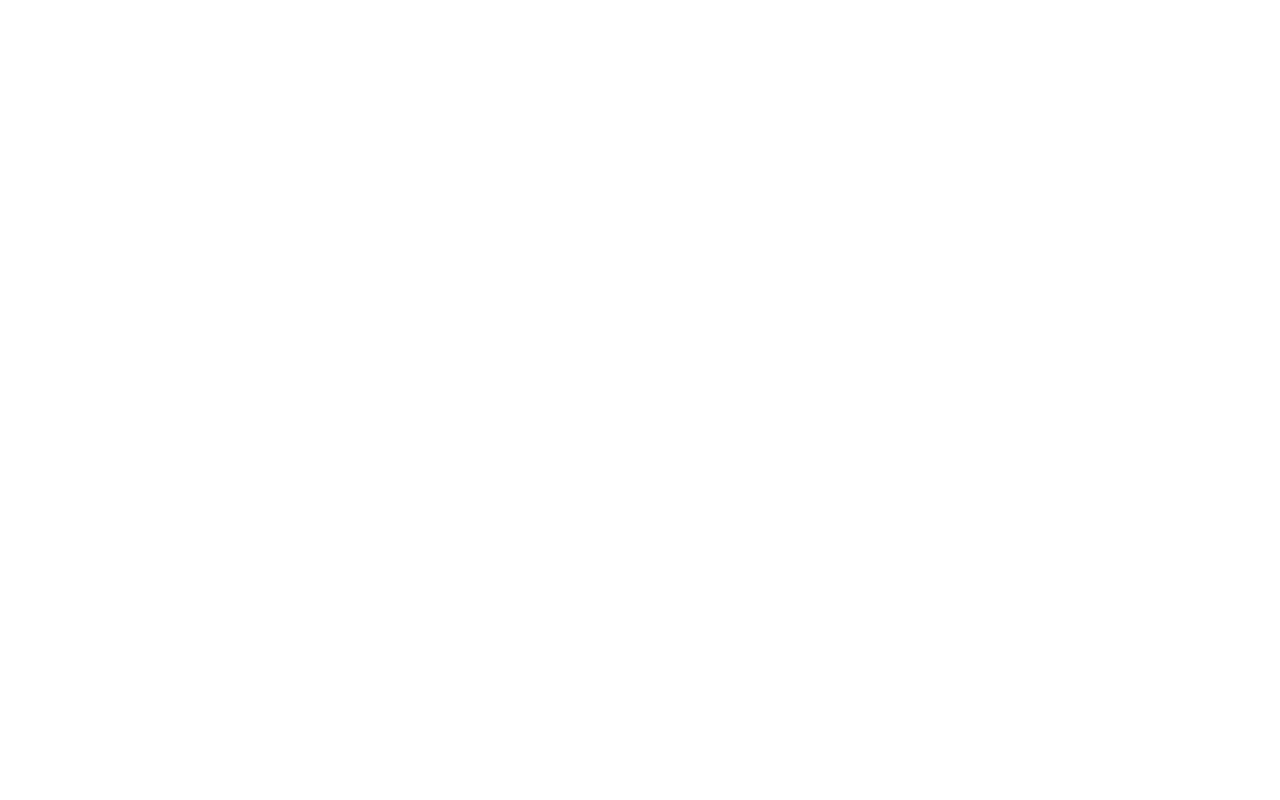
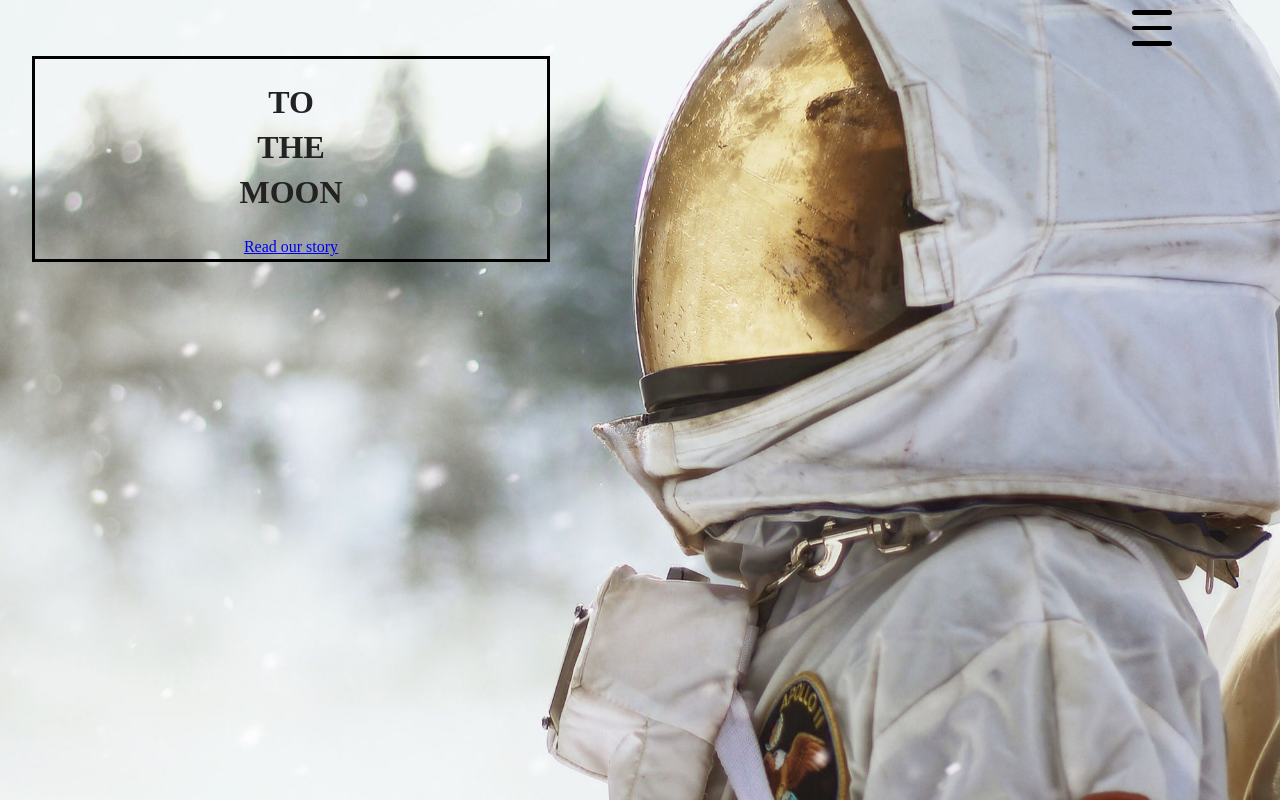
Before and after one commit to alexander-rusiecki/space-ventures, a website built with Parcel: page index.html in a window 1280 px wide. Built offline with nearby package versions, Linux system fonts and the light colour scheme.

Commit message:
add some styling and start page content

```diff
--- a/index.html
+++ b/index.html
@@ -14,6 +14,75 @@
 </head>
 
 <body>
+  <header>
+    <section class="hamburger-menu">
+      <div>
+        <span></span>
+        <span></span>
+        <span></span>
+      </div>
+    </section>
+    <section class="sr-only">
+      <nav>
+        <ul>
+          <li>
+            <a href="#">OUR STORY</a>
+          </li>
+          <li>
+            <a href="#">SPACE VENTURES</a>
+          </li>
+          <li>
+            <a href="#">ABOUT MAJOR TOM</a>
+          </li>
+        </ul>
+      </nav>
+    </section>
+    <section class="hero-text">
+      <h1>TO <br>
+
+        THE <br> MOON</h1>
+      <a href="#">Read our story</a>
+    </section>
+  </header>
+  <!-- <main>
+    <section>
+      <article>
+        <h1>space ventures</h1>
+      </article>
+      <article>
+        <h2>Ground Control to Major Tom
+        </h2>
+        <p>Ground Control to Major Tom. Take your protein pills and put your helmet on. Ground Control to Major Tom
+          (ten, nine, eight, seven, six). Commencing countdown, engines on (five, four, three). Check ignition and may
+          God's love be with you (two, one, liftoff). This is Ground Control to Major Tom.
+          You've really made the grade. And the papers want to know whose shirts you wear. Now it's time to leave the
+          capsule if you dare. This is Major Tom to Ground Control. I'm stepping through the door.</p>
+        <blockquote>And I'm floating in a most peculiar way. And the stars look very different today. For here.
+        </blockquote>
+      </article>
+    </section>
+    <section>
+      <article>
+        <blockquote>Persistence is very important. You should not give up unless you are forced to give up.</blockquote>
+      </article>
+      <article>
+        <p>Am I sitting in a tin can. Far above the world. Planet Earth is blue. And there's nothing I can do. Though
+          I'm past one hundred thousand miles. I'm feeling very still. And I think my spaceship. knows which way to go.
+          Tell my wife I love her very much she knows.
+          Ground Control to Major Tom. Your circuit's dead, there's something wrong. Can you hear me, Major Tom? Can you
+          hear me, Major Tom? Can you hear me, Major Tom? Can you "Here am I floating 'round my tin can.
+          Far above the moon
+          Planet Earth is blue
+          And there's nothing I can do</p>
+        <img src="img/material/gimped-images/major-tom-desktop-gimped.jpg" alt="Major Tom">
+        <a href="#">Read more about Major Tom</a>
+      </article>
+    </section>
+    <section>
+      <p>I don’t know where I’m going from here, but I promise it won’t be boring. You should accept cookies.</p>
+      <button>ACCEPT</button>
+    </section>
+  </main> -->
 
   <script src="js/vendor/modernizr-3.11.2.min.js"></script>
   <script src="js/plugins.js"></script>
--- a/scss/main.scss
+++ b/scss/main.scss
@@ -332,3 +332,50 @@ textarea {
     page-break-after: avoid;
   }
 }
+
+body {
+  min-width: 100vw;
+  background-color: red;
+}
+
+header {
+  min-width: 100%;
+  height: 100vh;
+  background: url('/img/material/gimped-images/adam-miller-mobile-gimped.jpg')
+    no-repeat center center fixed;
+  -webkit-background-size: cover;
+  -moz-background-size: cover;
+  -o-background-size: cover;
+  background-size: cover;
+  overflow: hidden;
+
+  & .hamburger-menu {
+    height: 7%;
+    width: 100%;
+    display: flex;
+    justify-content: flex-end;
+    align-items: center;
+  }
+  & div {
+    height: 100%;
+    width: 20%;
+    display: flex;
+    flex-direction: column;
+    justify-content: space-evenly;
+    align-items: center;
+  }
+  & span {
+    height: 0.3em;
+    width: 2.5em;
+    background-color: black;
+    border-radius: 1em;
+  }
+  & .hero-text {
+    display: inline-block;
+    width: 40%;
+    height: 25%;
+    text-align: center;
+    margin-left: 2em;
+    border: 3px solid black;
+  }
+}
```
Also changed, not shown: css/main.css.
